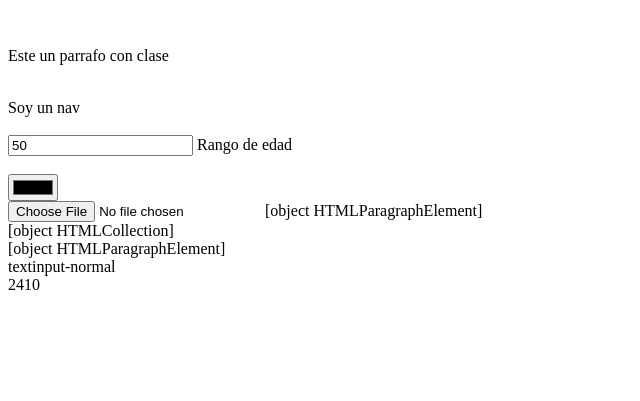
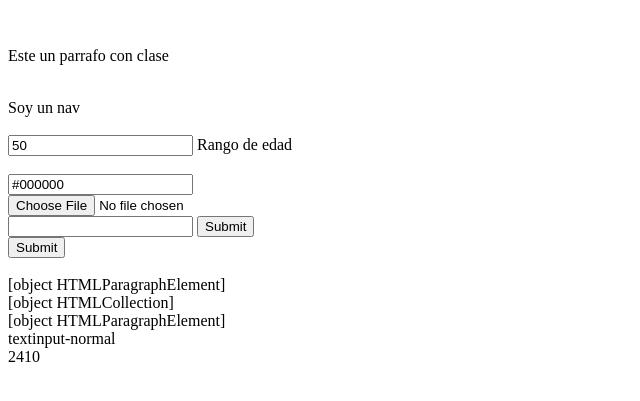
Before and after one commit to luisdavid24/curso-javascript, a plain HTML site: page nivelJunior/indexBasico.html in a window 1280 px wide. Shown: the part 101-502 px from the top of the page, without its empty margins (0-640 px from the left). Drawn offline with Linux system fonts and the light colour scheme.

Commit message:
sigo trabajando con input

```diff
--- a/nivelJunior/indexBasico.html
+++ b/nivelJunior/indexBasico.html
@@ -21,6 +21,14 @@
     <input type="text" class="input-normal" value="2410"/>
     <br/>
     <input type="file" class="input-normal-file" value="2410"/>
+    <br/>
+    <form id="formulario">
+        <input type="text"name="">
+        <input type="submit" name="">
+    </form>
+    <input type="submit" form="formulario">
+    <br/>
+    <br/>
 
     <!-- <script type="text/javascript" src="javascriptBasico.js"></script> -->
     <!-- <script type="text/javascript"src="javascriptCadena.js"></script> -->
--- a/nivelJunior/javascriptGetElement.js
+++ b/nivelJunior/javascriptGetElement.js
@@ -27,3 +27,4 @@ document.write(input.value+"<br/>");
 input.type="color";
 
 const inputFile = document.querySelector(".input-normal-file");
+input.type="image/png";
```
